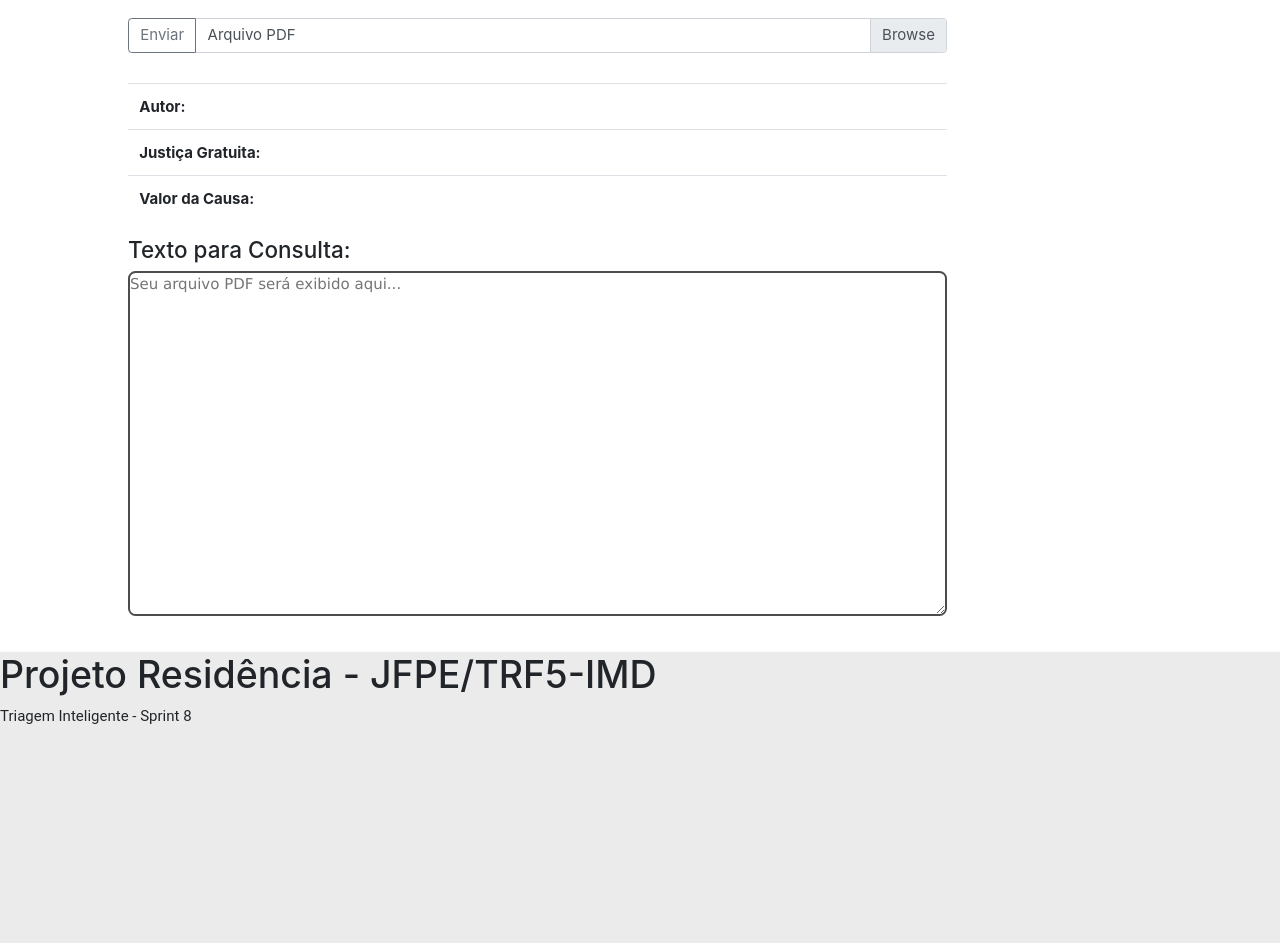
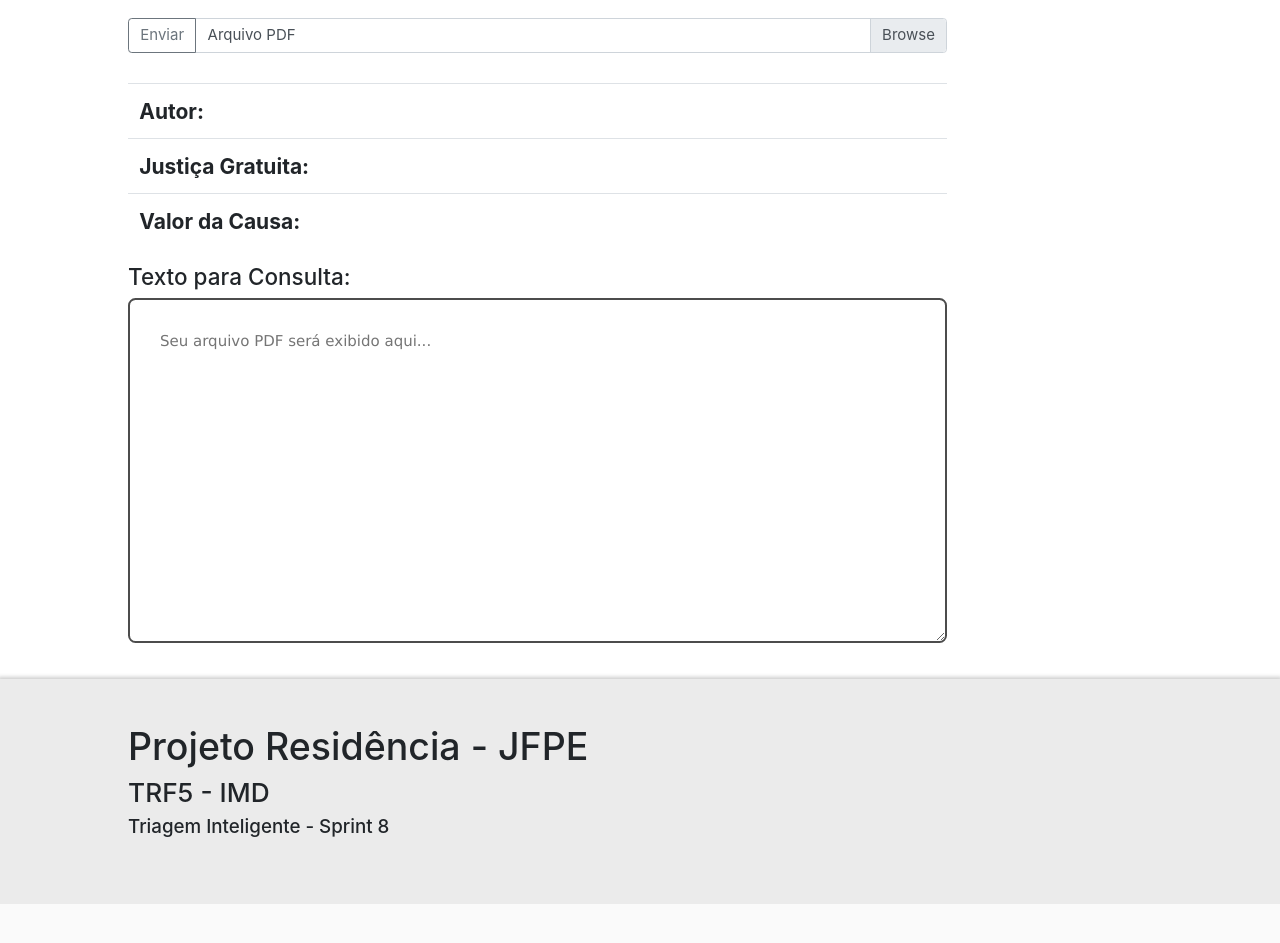
Before and after one commit to rhaelhenrique/triagem-inteligente-mvp, a website: page public/index.html in a window 1280 px wide. Shown: the part 279-1222 px from the top of the page. After the commit the page ends 1183 px from the top, so only its background shows below. Drawn offline with nearby package versions, Linux system fonts and the light colour scheme.

Commit message:
update layout

```diff
--- a/public/index.html
+++ b/public/index.html
@@ -65,8 +65,9 @@
 
     <div class="footer">
         <div class="footerText">
-            <h1>Projeto Residência - JFPE/TRF5-IMD</h1>
-            <p>Triagem Inteligente - Sprint 8</p>
+            <h1>Projeto Residência - JFPE</h1>
+            <h3>TRF5 - IMD</h3>
+            <h5>Triagem Inteligente - Sprint 8</h5>
         </div>
     </div>
 
--- a/public/style.css
+++ b/public/style.css
@@ -98,6 +98,8 @@ h2, h3, h4, h5, h6, p, ul, li, span {
     font-size: 1rem;
     font-family: Verdana, sans-serif;
     transition: 300ms;
+    padding-top: 2rem;
+    padding-left: 2rem;
 }
 
 #resultText:active {
@@ -127,9 +129,22 @@ h2, h3, h4, h5, h6, p, ul, li, span {
     width: 80%;
 }
 
+.table {
+    font-size: 1.4rem;
+}
+
 .footer {
     width: 100%;
-    height: 25rem;
+    height: 15rem;
     background-color: #ebebeb;
-    box-shadow: 0px 2px 4px 0px rgba(0,0,0,0.2);
+    box-shadow: 0px 0px 4px 2px rgba(0,0,0,0.2);
 }
+
+.footerText {
+    width: 80%;
+    max-height: auto;
+    left: 50%;
+    position: relative;
+    transform: translateX(-50%);
+    padding-top: 3rem;
+}
```
